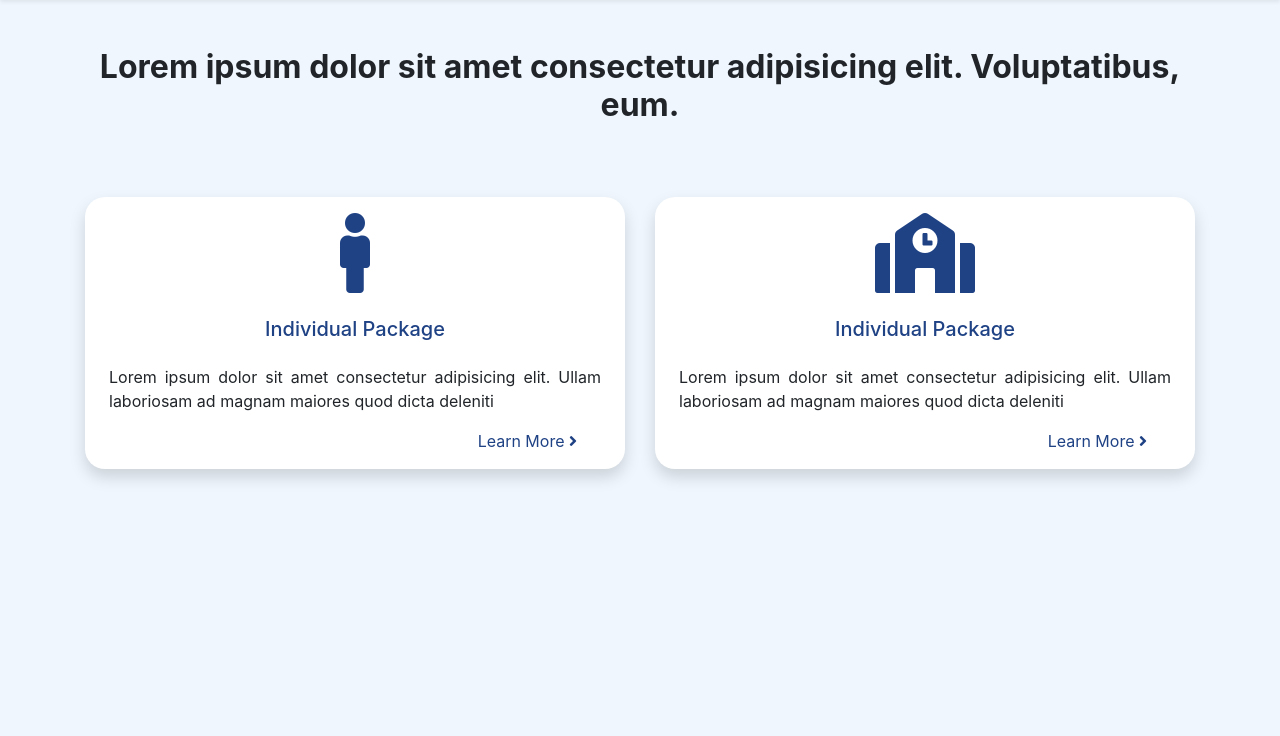
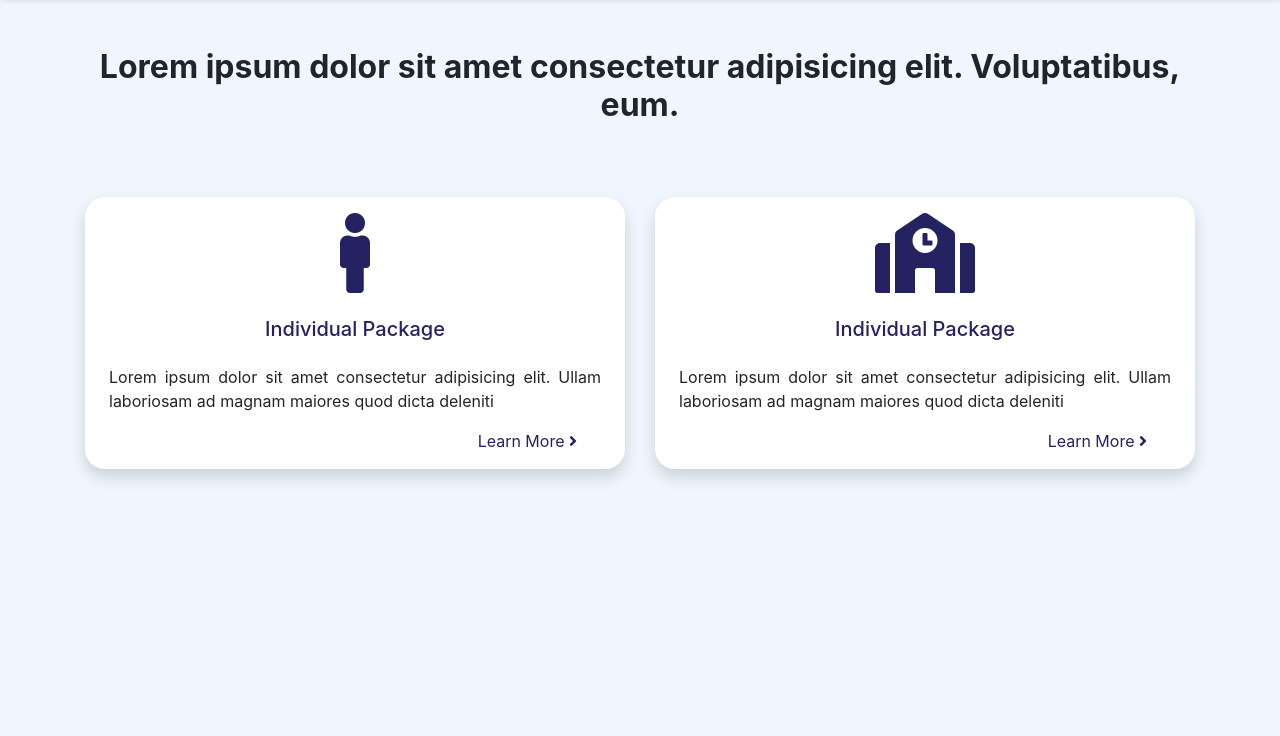
Before and after one commit to raheelize/aider, a plain HTML site: page index.html in a window 1280 px wide. Shown: the part 64-800 px from the top of the page. Drawn offline with nearby package versions, Linux system fonts and the light colour scheme.

Commit message:
color change

```diff
--- a/assets/css/style.css
+++ b/assets/css/style.css
@@ -1,7 +1,8 @@
   /* declaring variables */
 
    :root {
-      --blue: rgb(31, 66, 133);
+      --blue: #252262;
+      /* rgb(31, 66, 133); */
       /* --blue: rgb(55, 110, 214); */
       --light-blue: rgb(239, 246, 253);
       --green: rgba(75, 175, 46, 1);
```
